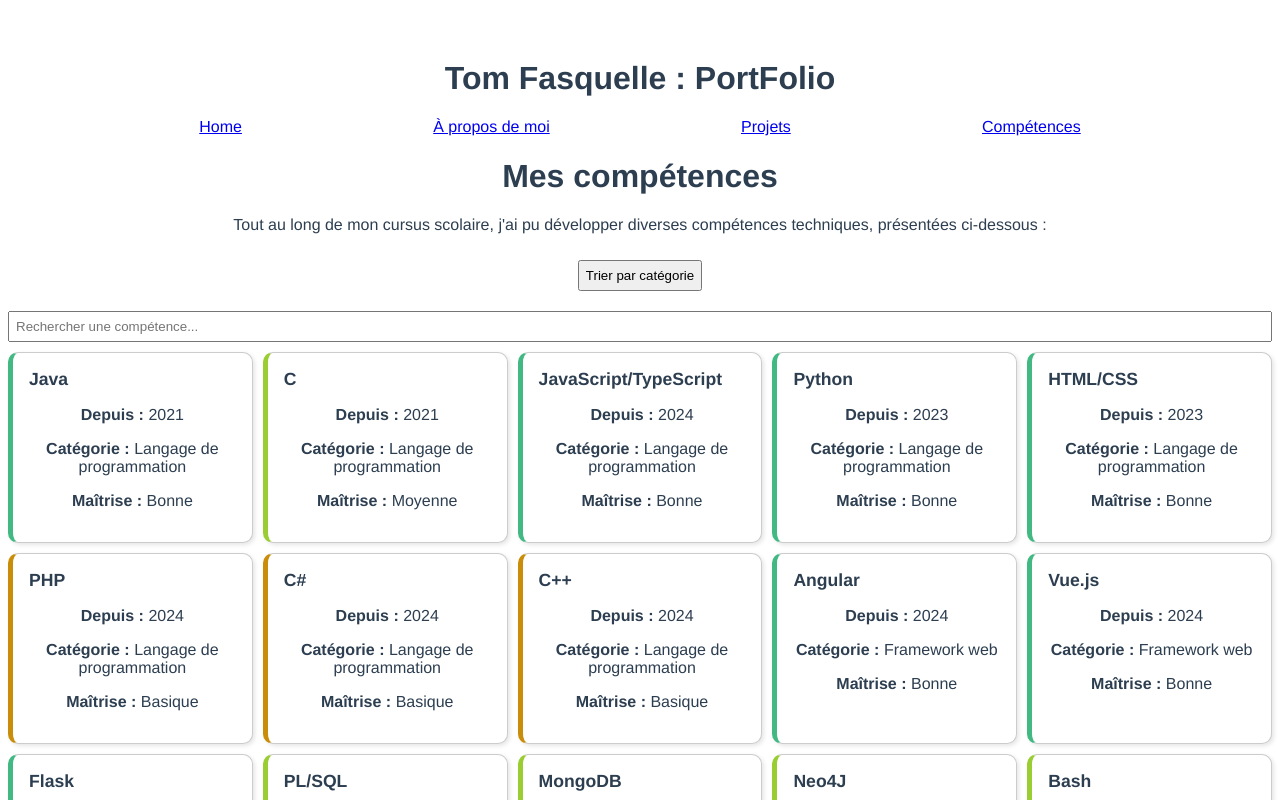
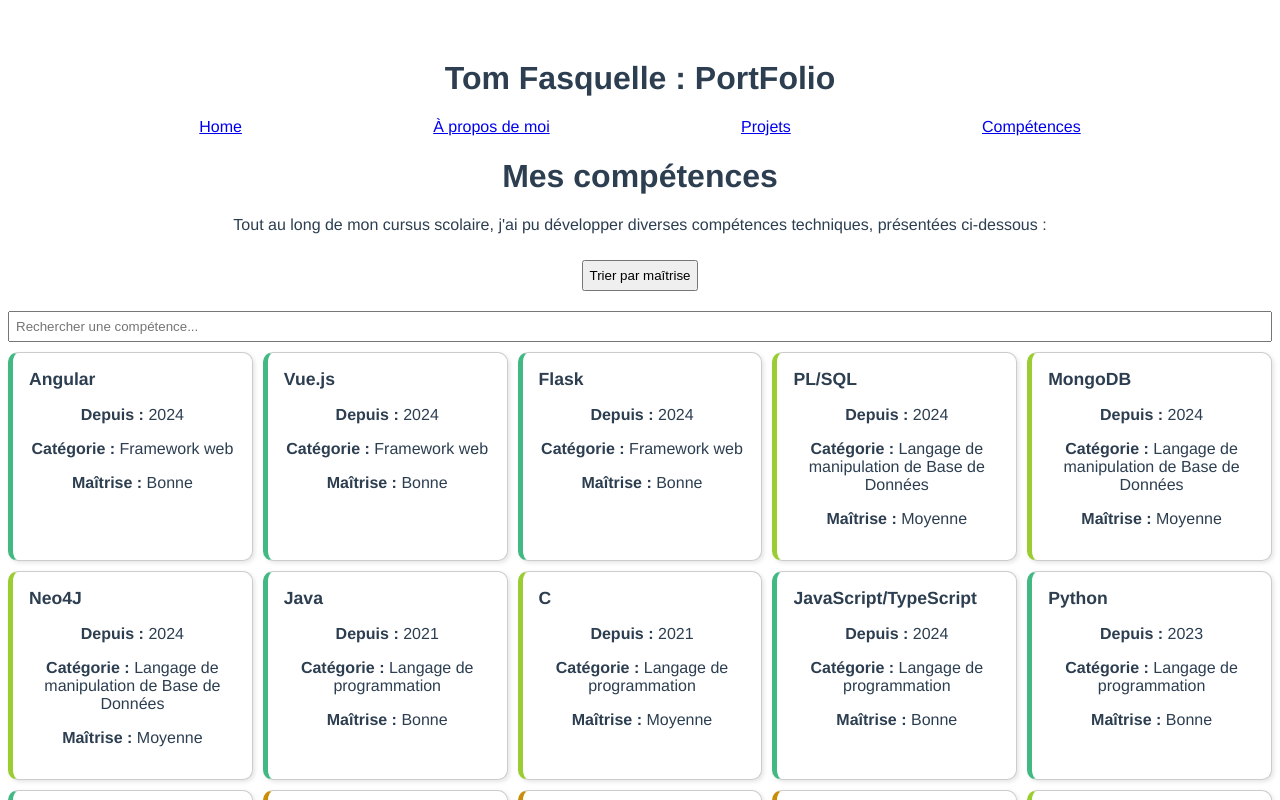
Before and after one commit to tomfsql/TomFolio, a Vue app: page /skills in a window 1280 px wide. Shown: the top 800 px of the page. Built offline with nearby package versions, Linux system fonts and the light colour scheme.

Commit message:
problem on details display and filtering by category

```diff
--- a/src/components/SkillsPage.vue
+++ b/src/components/SkillsPage.vue
@@ -7,7 +7,7 @@
     </p>
 
     <button @click="toggleSortOrder">
-      Trier par {{ sortBy === 'categorie' ? 'maîtrise' : 'catégorie' }}
+      Trier par {{ sortBy === 'catégorie' ? 'maîtrise' : 'catégorie' }}
     </button>
 
     <input v-model="search" placeholder="Rechercher une compétence..." />
@@ -74,7 +74,8 @@ export default {
 data() {
     return {
       search: "",
-      competences: []
+      competences: [],
+      sortBy: 'catégorie'
     };
   },
   computed: {
@@ -89,9 +90,10 @@ data() {
         );
 
       return competencesFiltered.sort((a, b) => {
-        if (this.sortBy === 'categorie') {
+        if (this.sortBy === 'catégorie') {
           return a.categorie.localeCompare(b.categorie);
-        } else if (this.sortBy === 'maitrise') {
+        }
+        else if (this.sortBy === 'maîtrise') {
           if (a.maitrise !== b.maitrise) {
             return a.maitrise === 'Bonne' ? -1 : 1;
           }
@@ -115,6 +117,9 @@ data() {
       competence.expanded = !competence.expanded;
     }
   },
+  toggleSortOrder() {
+    this.sortBy = this.sortBy === 'catégorie' ? 'maîtrise' : 'catégorie';
+  },
   mounted() {
     fetch('/competences.json')
       .then(res => res.json())
```
